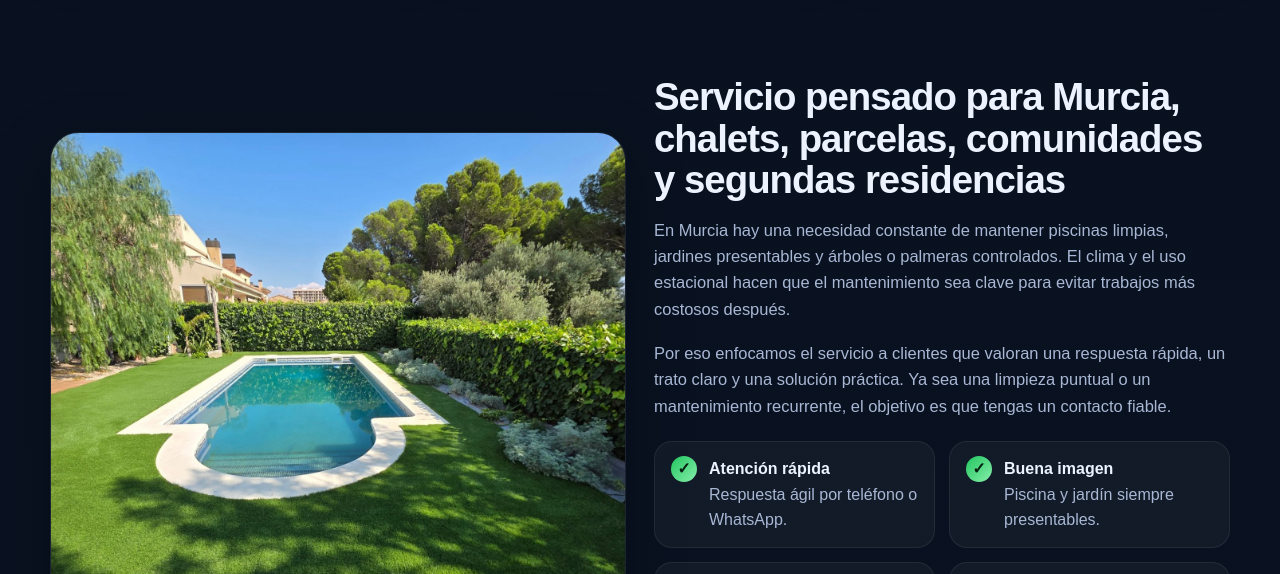
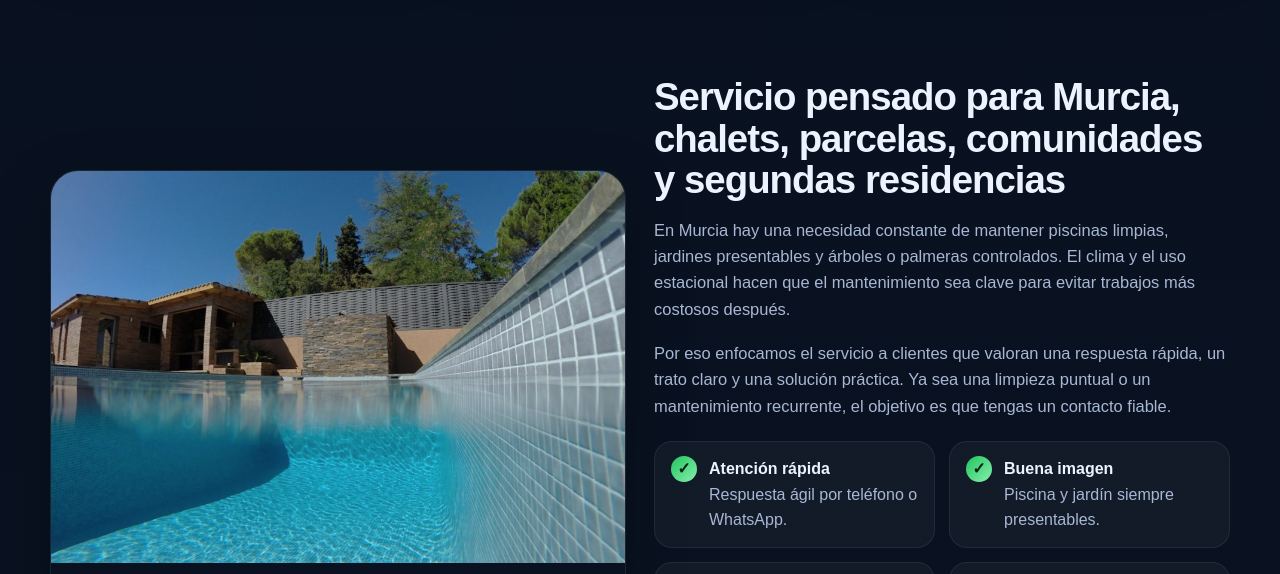
Before and after one commit to solucionesintegralesmurcia/picinas-murcia, a plain HTML site: page index.html in a window 1280 px wide. Shown: the part 1920-2494 px from the top of the page. Drawn offline with Linux system fonts and the light colour scheme.

Commit message:
Update index.html

```diff
--- a/index.html
+++ b/index.html
@@ -146,7 +146,7 @@
   <section class="section-sm">
     <div class="container split">
       <div class="image-box">
-        <img src="img/jardinero-murcia-mantenimiento.jpg" alt="Piscina y jardín mantenidos en Murcia" />
+        <img src="img/trabajo-piscina-murcia-1.jpg" alt="Piscina y jardín mantenidos en Murcia" />
       </div>
       <div class="content-box">
         <h2>Servicio pensado para Murcia, chalets, parcelas, comunidades y segundas residencias</h2>
```
